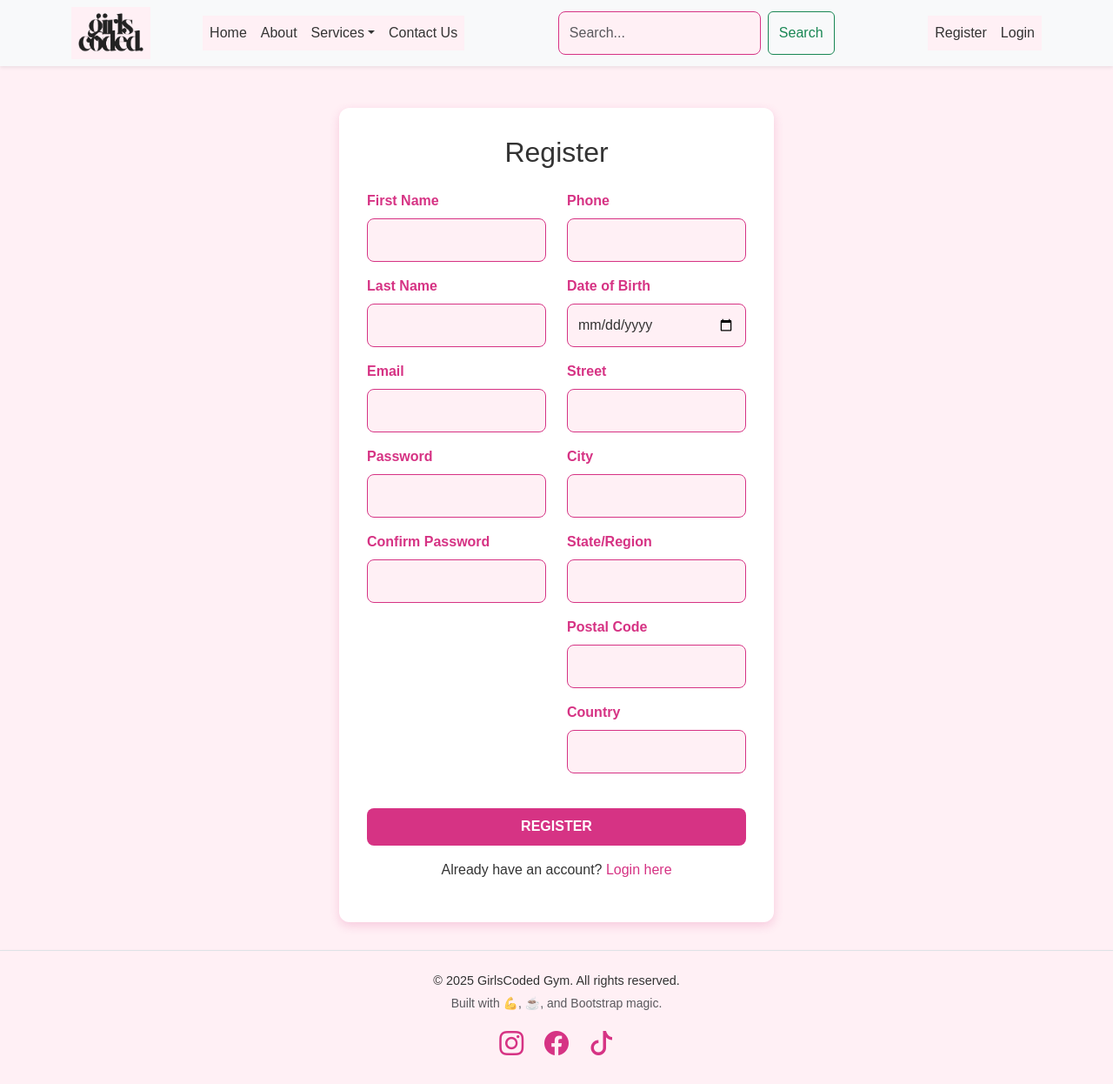
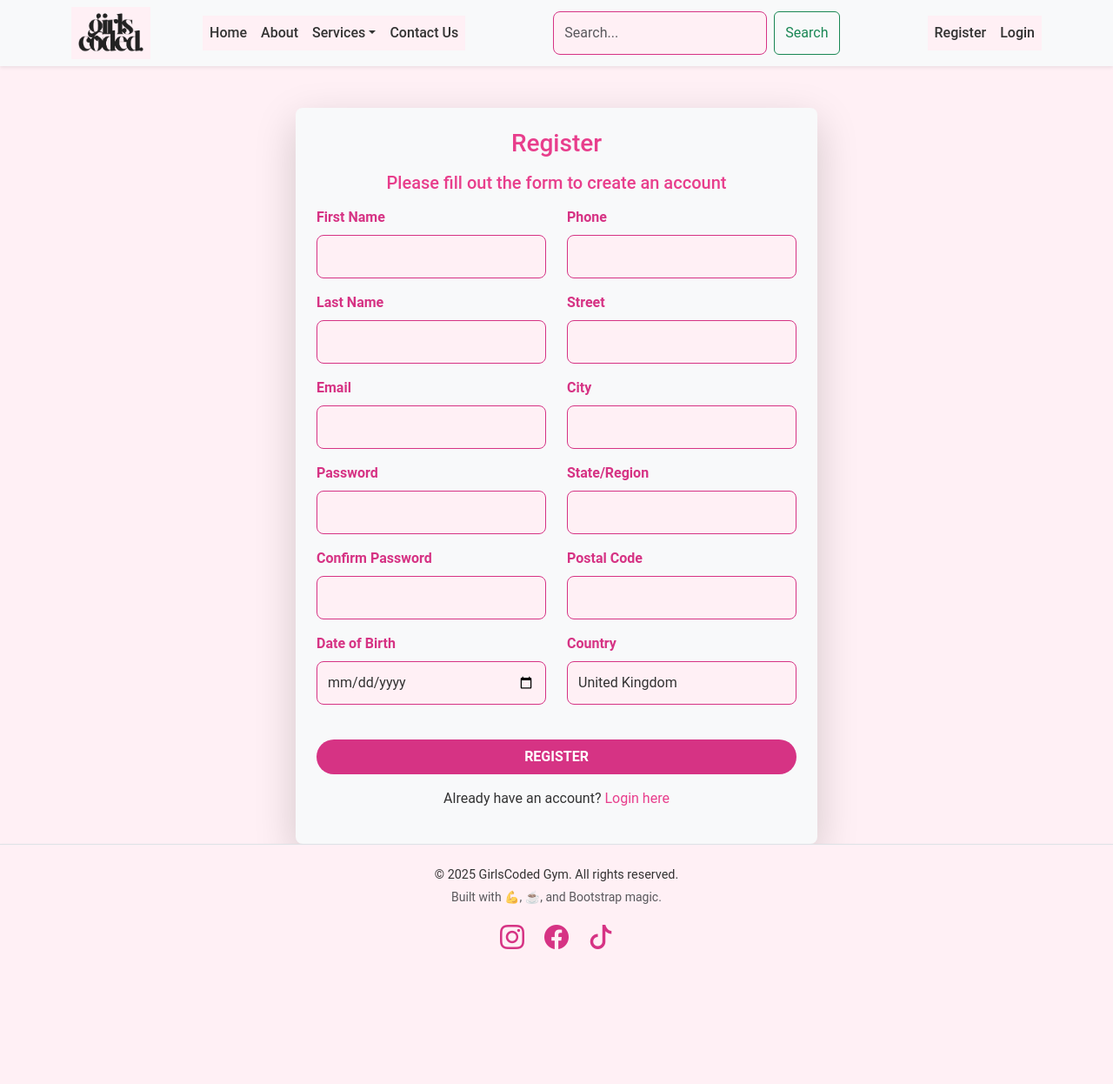
Before and after one commit to simplecodeingithub/GYM_FLASK_APP, a Flask app: page /register in a window 1280 px wide. Shown: the whole page at 87% size. After the commit the page ends 1091 px from the top, so only its background shows below. Run offline with Flask 3, Linux system fonts and the light colour scheme; parts of the project's set-up code (start-up, migrations or seed data) failed here and were passed over.

Commit message:
Updated the register page with database

```diff
--- a/flask_app/forms/register_form.py
+++ b/flask_app/forms/register_form.py
@@ -1,5 +1,5 @@
 from flask_wtf import FlaskForm
-from wtforms import StringField, PasswordField, SubmitField
+from wtforms import StringField, PasswordField, SubmitField, SelectField
 from wtforms.validators import DataRequired, Email, EqualTo, Length
 from wtforms.fields import DateField
 
@@ -17,6 +17,10 @@ class RegisterForm(FlaskForm):
     city = StringField('City', validators=[DataRequired(), Length(max=100)])
     state_region = StringField('State/Region', validators=[DataRequired(), Length(max=100)])
     postal_code = StringField('Postal Code', validators=[DataRequired(), Length(max=20)])
-    country = StringField('Country', validators=[DataRequired(), Length(max=100)])
-
+    country = SelectField('Country', choices=[
+        ('UK', 'United Kingdom'),
+        ('US', 'United States'),
+        ('CA', 'Canada'),
+        ('AU', 'Australia')
+    ], default='UK')
     submit = SubmitField('Register')
--- a/flask_app/routes.py
+++ b/flask_app/routes.py
@@ -85,7 +85,6 @@ def search():
     return f"<h2>Search Results for: <em>{query}</em></h2>"
 
 
-
 @app.route('/register', methods=['GET', 'POST'])
 def register():
     form = RegisterForm()
@@ -104,6 +103,11 @@ def register():
         country = form.country.data
         date_of_birth = form.date_of_birth.data  # New field for DateOfBirth
 
+        # Ensure required fields are not empty
+        if not first_name or not last_name or not email or not password or not confirm_password:
+            flash('All fields are required!', 'danger')
+            return redirect(url_for('register'))
+
         if check_user_by_email(email):
             flash('Email already exists. Please use a different one.', 'danger')
             return redirect(url_for('register'))
@@ -115,15 +119,13 @@ def register():
         try:
             print("Inserting address...")
             address_id = insert_address(street, city, state_region, postal_code, country)
-            print(f"Address inserted successfully with AddressID: {address_id}")
             if not address_id:
                 raise Exception("Address insertion failed.")
 
             print("Inserting user...")
             hashed_password = generate_password_hash(password)
-            print(f"Calling insert_user with: {first_name}, {last_name}, {email}, {hashed_password}, {phone}, {address_id}, {date_of_birth}")
             insert_user(first_name, last_name, email, hashed_password, phone, address_id, date_of_birth)
-            print("User successfully inserted.")
+
         except Exception as e:
             flash(f"Error during registration: {e}", 'danger')
             return redirect(url_for('register'))
--- a/flask_app/static/styles.css
+++ b/flask_app/static/styles.css
@@ -1,22 +1,19 @@
 /* General Styles */
 body {
-  font-family: 'Roboto', sans-serif;
+  font-family: 'Poppins', 'Roboto', sans-serif;
   background-color: #fff0f5; /* light pink */
-  font-family: 'Poppins', sans-serif;
-  color: #333; /* Dark text for readability */
+  color: #333;
   margin: 0;
   padding: 0;
 }
 
 /* Header Section */
 header.jumbotron {
-  /*background-color: #fff0f5;*/
-  text-align: center;
-  height: 100vh; /* Full-screen height */
-  background-image: url('../static/images/gymhomepage.png'); /* Path to your image */
+  height: 100vh;
+  background-image: url('../static/images/gymhomepage.png');
   background-size: cover;
   background-position: center;
-  position: relative; /* Enables overlay */
+  position: relative;
 }
 
 header.jumbotron::before {
@@ -116,16 +113,19 @@ header.jumbotron a.btn:hover {
 
 /* Buttons */
 .btn-primary {
-  background-color: #d63384; /* Vibrant pink for attention */
+  background-color: #d63384;
   border: none;
   transition: background-color 0.3s ease;
+  border-radius: 8px;
+  padding: 0.6rem 1.2rem;
+  font-weight: bold;
+  text-transform: uppercase;
 }
 
 .btn-primary:hover {
-  background-color: #a72463; /* Slightly darker pink for hover */
+  background-color: #a72463;
 }
 
-/* Outline Buttons */
 .btn-outline-primary {
   color: #d63384;
   border: 2px solid #d63384;
@@ -183,74 +183,39 @@ footer p {
 }
 
 footer p small {
-  color: #333; /* Ensures small text is readable */
+  color: #333;
 }
 
-/* Responsive Design */
-@media (max-width: 768px) {
-  header.jumbotron {
-    height: 300px; /* Adjust for smaller screens */
-    background-size: cover;
-  }
-
-  .features-section h2 {
-    font-size: 2rem; /* Smaller heading size for mobile */
-  }
-
-  .features-section .card {
-    margin-bottom: 1rem; /* Adds spacing for stacked cards */
-  }
+/* Form Container (Register/Login) */
+.form-container {
+  background-color: #ffffff;
+  padding: 2rem;
+  border-radius: 12px;
+  box-shadow: 0 4px 12px rgba(214, 51, 132, 0.2);
+  max-width: 500px;
+  margin: 2rem auto;
 }
 
-/* Additional Styling for Links */
-a {
-  color: #d63384; /* Matching accent color */
-  text-decoration: none;
-  transition: color 0.3s ease;
-}
-
-a:hover {
-  color: #a72463; /* Darker hover color */
-}
-
-.social-icon {
-  font-size: 1.75rem;
-  color: #d63384; /* Vibrant pink */
-  transition: color 0.3s ease, transform 0.3s ease;
-  text-decoration: none;
-}
-
-.social-icon:hover {
-  color: #a72463; /* Slightly darker on hover */
-  transform: scale(1.15); /* Grows slightly on hover */
-}
-
-/* Register/Login Form Container */
-.form-container {
-
-  background-color: #ffffff; /* White background for clarity */
-  padding: 2rem;
-  border-radius: 12px;
-  box-shadow: 0 4px 12px rgba(214, 51, 132, 0.2); /* Subtle pinkish shadow */
-  max-width: 500px;
-  margin: 2rem auto; /* Center on page */
-}
-
-/* Form Field Styles */
+/* Form Inputs */
 .form-control {
-  border: 1px solid #d63384; /* Pink border */
+  border: 1px solid #d63384;
   border-radius: 8px;
   padding: 0.75rem;
   font-size: 1rem;
-  background-color: #fff0f5; /* light pink fill */
+  background-color: #fff0f5;
   color: #333;
+  transition: border-color 0.3s ease, box-shadow 0.3s ease;
 }
 
 .form-control:focus {
   border-color: #a72463;
-  box-shadow: 0 0 0 0.2rem rgba(214, 51, 132, 0.25); /* Pink glow */
+  box-shadow: 0 0 0 0.2rem rgba(214, 51, 132, 0.25);
   background-color: #fff8fb;
   outline: none;
+}
+
+.form-control:hover {
+  border-color: #d63384;
 }
 
 /* Label Styling */
@@ -259,15 +224,47 @@ a:hover {
   color: #d63384;
 }
 
-/* Button consistency */
-.btn-primary {
-  background-color: #d63384;
-  border-radius: 8px;
-  padding: 0.6rem 1.2rem;
-  font-weight: bold;
-  text-transform: uppercase;
+/* Custom Border for Select */
+.pink-border {
+  border: 2px solid #e83e8c !important;
+  border-radius: 0.375rem;
 }
 
-.btn-primary:hover {
-  background-color: #a72463;
+/* Responsive Design */
+@media (max-width: 768px) {
+  header.jumbotron {
+    height: 300px;
+    background-size: cover;
+  }
+
+  .features-section h2 {
+    font-size: 2rem;
+  }
+
+  .features-section .card {
+    margin-bottom: 1rem;
+  }
 }
+
+/* Links & Icons */
+a {
+  color: #d63384;
+  text-decoration: none;
+  transition: color 0.3s ease;
+}
+
+a:hover {
+  color: #a72463;
+}
+
+.social-icon {
+  font-size: 1.75rem;
+  color: #d63384;
+  transition: color 0.3s ease, transform 0.3s ease;
+  text-decoration: none;
+}
+
+.social-icon:hover {
+  color: #a72463;
+  transform: scale(1.15);
+}
--- a/flask_app/templates/register.html
+++ b/flask_app/templates/register.html
@@ -2,23 +2,23 @@
 
 {% block content %}
 <div class="container mt-5">
-    <!-- Form Container with styling -->
-    <div class="form-container">
-        <h2 class="text-center mb-4">Register</h2>
+    <div class="form-container p-4 shadow-lg rounded-3" style="max-width: 600px; margin: 0 auto; background-color: #f8f9fa;">
+        <h3 class="text-center mb-3" style="color: #e83e8c;">Register</h3>
+        <h5 class="text-center mb-3" style="color: #e83e8c;">Please fill out the form to create an account</h5>
 
-        <!-- Flash Messages for Feedback -->
+        <!-- Flash messages -->
         {% with messages = get_flashed_messages(with_categories=true) %}
-        {% if messages %}
+          {% if messages %}
             {% for category, message in messages %}
-            <div class="alert alert-{{ category }} alert-dismissible fade show" role="alert">
+              <div class="alert alert-{{ category }} alert-dismissible fade show" role="alert">
                 {{ message }}
                 <button type="button" class="btn-close" data-bs-dismiss="alert" aria-label="Close"></button>
-            </div>
+              </div>
             {% endfor %}
-        {% endif %}
+          {% endif %}
         {% endwith %}
 
-        <!-- Registration Form -->
+        <!-- Form -->
         <form method="POST" action="{{ url_for('register') }}">
             {{ form.hidden_tag() }}
 
@@ -26,68 +26,71 @@
                 <!-- Column 1 -->
                 <div class="col-md-6">
                     <div class="mb-3">
-                        <label for="first_name" class="form-label">First Name</label>
+                        {{ form.first_name.label(class="form-label") }}
                         {{ form.first_name(class="form-control") }}
                     </div>
                     <div class="mb-3">
-                        <label for="last_name" class="form-label">Last Name</label>
+                        {{ form.last_name.label(class="form-label") }}
                         {{ form.last_name(class="form-control") }}
                     </div>
                     <div class="mb-3">
-                        <label for="email" class="form-label">Email</label>
+                        {{ form.email.label(class="form-label") }}
                         {{ form.email(class="form-control") }}
                     </div>
                     <div class="mb-3">
-                        <label for="password" class="form-label">Password</label>
+                        {{ form.password.label(class="form-label") }}
                         {{ form.password(class="form-control") }}
                     </div>
                     <div class="mb-3">
-                        <label for="confirm_password" class="form-label">Confirm Password</label>
+                        {{ form.confirm_password.label(class="form-label") }}
                         {{ form.confirm_password(class="form-control") }}
+                    </div>
+                    <div class="mb-3">
+                        {{ form.date_of_birth.label(class="form-label") }}
+                        {{ form.date_of_birth(class="form-control") }}
                     </div>
                 </div>
 
                 <!-- Column 2 -->
                 <div class="col-md-6">
                     <div class="mb-3">
-                        <label for="phone" class="form-label">Phone</label>
+                        {{ form.phone.label(class="form-label") }}
                         {{ form.phone(class="form-control") }}
                     </div>
                     <div class="mb-3">
-                        <label for="date_of_birth" class="form-label">Date of Birth</label>
-                        {{ form.date_of_birth(class="form-control") }}
-                    </div>
-                    <div class="mb-3">
-                        <label for="street" class="form-label">Street</label>
+                        {{ form.street.label(class="form-label") }}
                         {{ form.street(class="form-control") }}
                     </div>
                     <div class="mb-3">
-                        <label for="city" class="form-label">City</label>
+                        {{ form.city.label(class="form-label") }}
                         {{ form.city(class="form-control") }}
                     </div>
                     <div class="mb-3">
-                        <label for="state_region" class="form-label">State/Region</label>
+                        {{ form.state_region.label(class="form-label") }}
                         {{ form.state_region(class="form-control") }}
                     </div>
                     <div class="mb-3">
-                        <label for="postal_code" class="form-label">Postal Code</label>
+                        {{ form.postal_code.label(class="form-label") }}
                         {{ form.postal_code(class="form-control") }}
                     </div>
                     <div class="mb-3">
-                        <label for="country" class="form-label">Country</label>
+                        {{ form.country.label(class="form-label") }}
                         {{ form.country(class="form-control") }}
                     </div>
                 </div>
             </div>
 
-            <!-- Submit Button -->
+            <!-- Submit -->
             <div class="text-center mt-4">
-                <button type="submit" class="btn btn-primary w-100">Register</button>
+                {{ form.submit(class="btn btn-primary w-100 py-2", style="border-radius: 20px;") }}
             </div>
         </form>
 
-        <!-- Redirect to login -->
-        <p class="mt-3 text-center">Already have an account? <a href="{{ url_for('login') }}">Login here</a></p>
+        <!-- Redirect link -->
+        <p class="mt-3 text-center">
+            Already have an account?
+            <a href="{{ url_for('login') }}" style="color: #e83e8c;">Login here</a>
+        </p>
     </div>
 </div>
 {% endblock %}
```
Also changed, not shown: other parts of flask_app/static/styles.css (+25 -25 lines), db.sql (+8 -0 lines), flask_app/data_access.py (+18 -9 lines).
